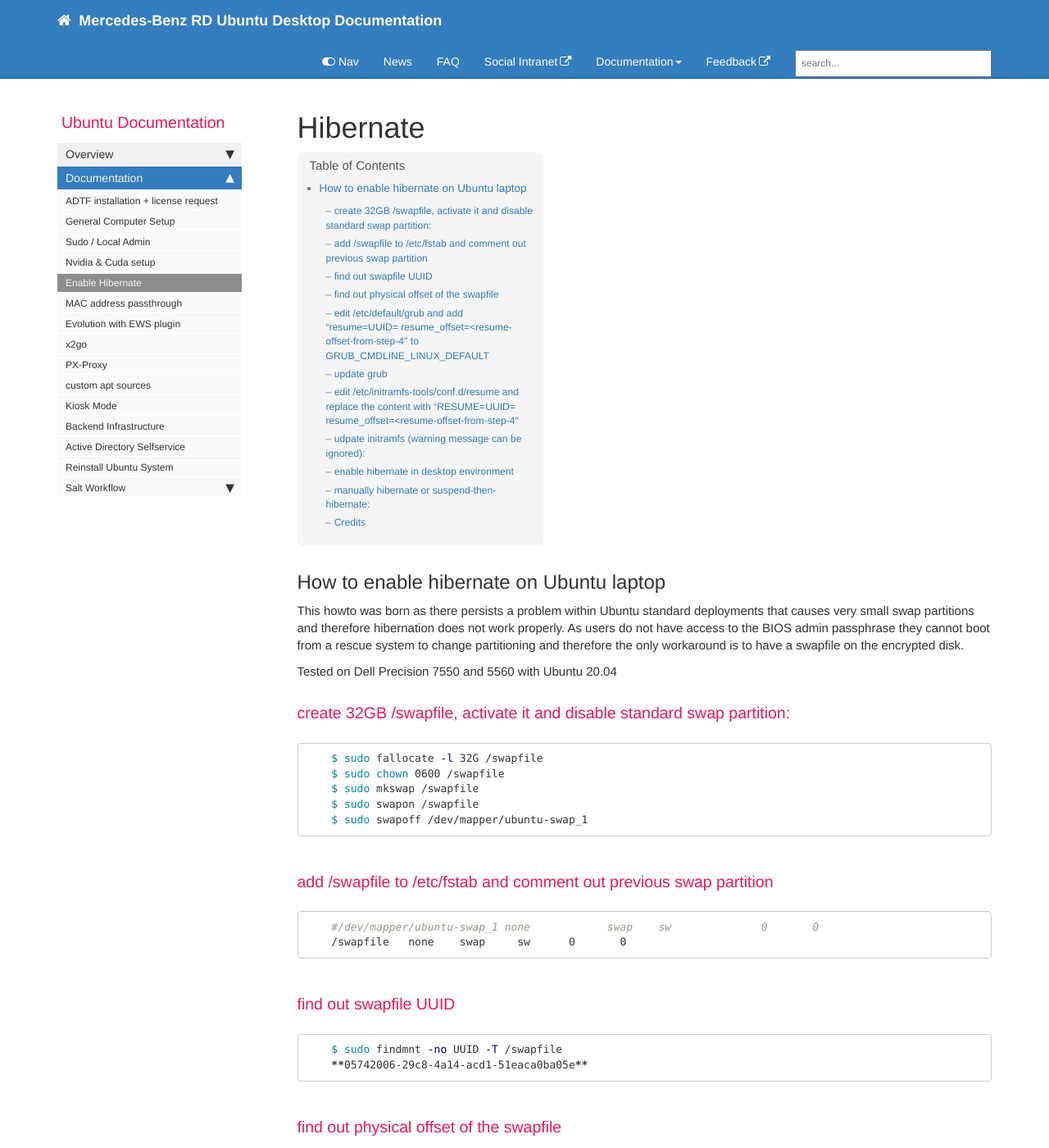
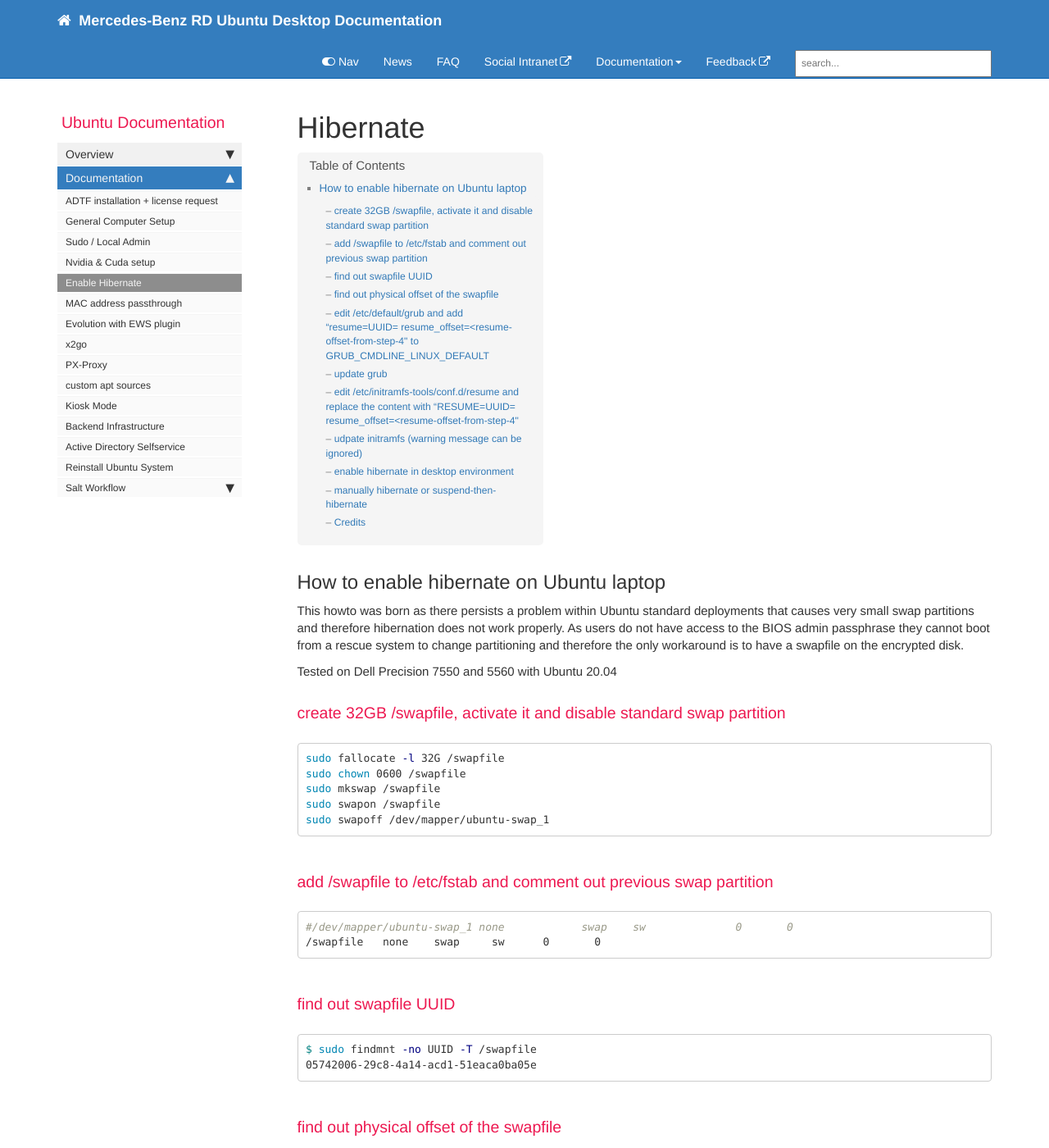
Before and after one commit to RajputPawan/Prometheus, a Jekyll site: the page built from pages/docs/hibernate.md, in a window 1280 px wide and 1400 px high. Shown: the whole window at 82% size. Built offline with Jekyll 4.4.1, drawn with Linux system fonts in a browser that asks for light colours; comment, search, counter and statistics services are not loaded; some of the changed text lies outside the part shown.

Commit message:
correct identation and remove asterisks in code blocks

````diff
--- a/pages/docs/hibernate.md
+++ b/pages/docs/hibernate.md
@@ -18,35 +18,35 @@
 
 Tested on Dell Precision 7550 and 5560 with Ubuntu 20.04
 
-### create 32GB /swapfile, activate it and disable standard swap partition:
+### create 32GB /swapfile, activate it and disable standard swap partition
 
 ```bash
-    $ sudo fallocate -l 32G /swapfile
-    $ sudo chown 0600 /swapfile
-    $ sudo mkswap /swapfile
-    $ sudo swapon /swapfile
-    $ sudo swapoff /dev/mapper/ubuntu-swap_1
+sudo fallocate -l 32G /swapfile
+sudo chown 0600 /swapfile
+sudo mkswap /swapfile
+sudo swapon /swapfile
+sudo swapoff /dev/mapper/ubuntu-swap_1
 ```
 
 ### add /swapfile to /etc/fstab and comment out previous swap partition
 
 ```bash
-    #/dev/mapper/ubuntu-swap_1 none            swap    sw              0       0
-    /swapfile   none    swap     sw      0       0
+#/dev/mapper/ubuntu-swap_1 none            swap    sw              0       0
+/swapfile   none    swap     sw      0       0
 ```
 
 ### find out swapfile UUID
 
 ```bash
-    $ sudo findmnt -no UUID -T /swapfile
-    **05742006-29c8-4a14-acd1-51eaca0ba05e**
+$ sudo findmnt -no UUID -T /swapfile
+05742006-29c8-4a14-acd1-51eaca0ba05e
 ```
 
 ### find out physical offset of the swapfile
 
 ```bash
-    $ sudo filefrag -v /swapfile | grep " 0:" | awk '{print $4}' | cut -d. -f1
-    **87648256**
+$ sudo filefrag -v /swapfile | grep " 0:" | awk '{print $4}' | cut -d. -f1
+87648256
 ```
 
 ### edit /etc/default/grub and add "resume=UUID=<UUID-from-step-3> resume_offset=<resume-offset-from-step-4" to GRUB_CMDLINE_LINUX_DEFAULT
@@ -54,13 +54,13 @@
 Example (**DO NOT USE those numbers, your system has different values!!!**):
 
 ```bash
-    GRUB_CMDLINE_LINUX_DEFAULT=" splash mem_sleep_default=deep resume=UUID=**05742006-29c8-4a14-acd1-51eaca0ba05e** resume_offset=**87648256**"
+GRUB_CMDLINE_LINUX_DEFAULT=" splash mem_sleep_default=deep resume=UUID=05742006-29c8-4a14-acd1-51eaca0ba05e resume_offset=87648256"
 ```
 
 ### update grub
 
 ```bash
-    $ sudo update-grub
+sudo update-grub
 ```
 
 ### edit /etc/initramfs-tools/conf.d/resume and replace the content with "RESUME=UUID=<UUID-from-step-3> resume_offset=<resume-offset-from-step-4"
@@ -68,38 +68,38 @@
 Example (**DO NOT USE those numbers, your system has different values!!!**):
 
 ```bash
-    RESUME=UUID=**05742006-29c8-4a14-acd1-51eaca0ba05e** resume_offset=**87648256**
+RESUME=UUID=05742006-29c8-4a14-acd1-51eaca0ba05e resume_offset=87648256
 ```
 
-### udpate initramfs (warning message can be ignored):
+### udpate initramfs (warning message can be ignored)
 
 ```bash
-    $ sudo update-initramfs -c -k all
-    W: initramfs-tools configuration sets RESUME=UUID=05742006-29c8-4a14-acd1-51eaca0ba05e
-    W: but no matching swap device is available
+$ sudo update-initramfs -c -k all
+W: initramfs-tools configuration sets RESUME=UUID=05742006-29c8-4a14-acd1-51eaca0ba05e
+W: but no matching swap device is available
 ```
 
 ### enable hibernate in desktop environment
 
 ```bash
-    $ sudo tee /etc/polkit-1/localauthority/50-local.d/com.ubuntu.enable-hibernate.pkla >/dev/null << EOF
-    [Re-enable hibernate by default in upower]
-    Identity=unix-user:*
-    Action=org.freedesktop.upower.hibernate
-    ResultActive=yes
+$ sudo tee /etc/polkit-1/localauthority/50-local.d/com.ubuntu.enable-hibernate.pkla >/dev/null << EOF
+[Re-enable hibernate by default in upower]
+Identity=unix-user:*
+Action=org.freedesktop.upower.hibernate
+ResultActive=yes
 
-    [Re-enable hibernate by default in logind]
-    Identity=unix-user:*
-    Action=org.freedesktop.login1.hibernate;org.freedesktop.login1.handle-hibernate-key;org.freedesktop.login1;org.freedesktop.login1.hibernate-multiple-sessions;org.freedesktop.login1.hibernate-ignore-inhibit
-    ResultActive=yes
-    EOF
+[Re-enable hibernate by default in logind]
+Identity=unix-user:*
+Action=org.freedesktop.login1.hibernate;org.freedesktop.login1.handle-hibernate-key;org.freedesktop.login1;org.freedesktop.login1.hibernate-multiple-sessions;org.freedesktop.login1.hibernate-ignore-inhibit
+ResultActive=yes
+EOF
 ```
 
-### manually hibernate or suspend-then-hibernate:
+### manually hibernate or suspend-then-hibernate
 
 ```bash
-    $ sudo systemctl hibernate
-    $ sudo systemctl suspend-then-hibernate
+sudo systemctl hibernate
+sudo systemctl suspend-then-hibernate
 ```
 
 There are also some additional settings for hibernate and sleep in systemd that can be adjusted in `/etc/systemd/sleep.conf`.
````
